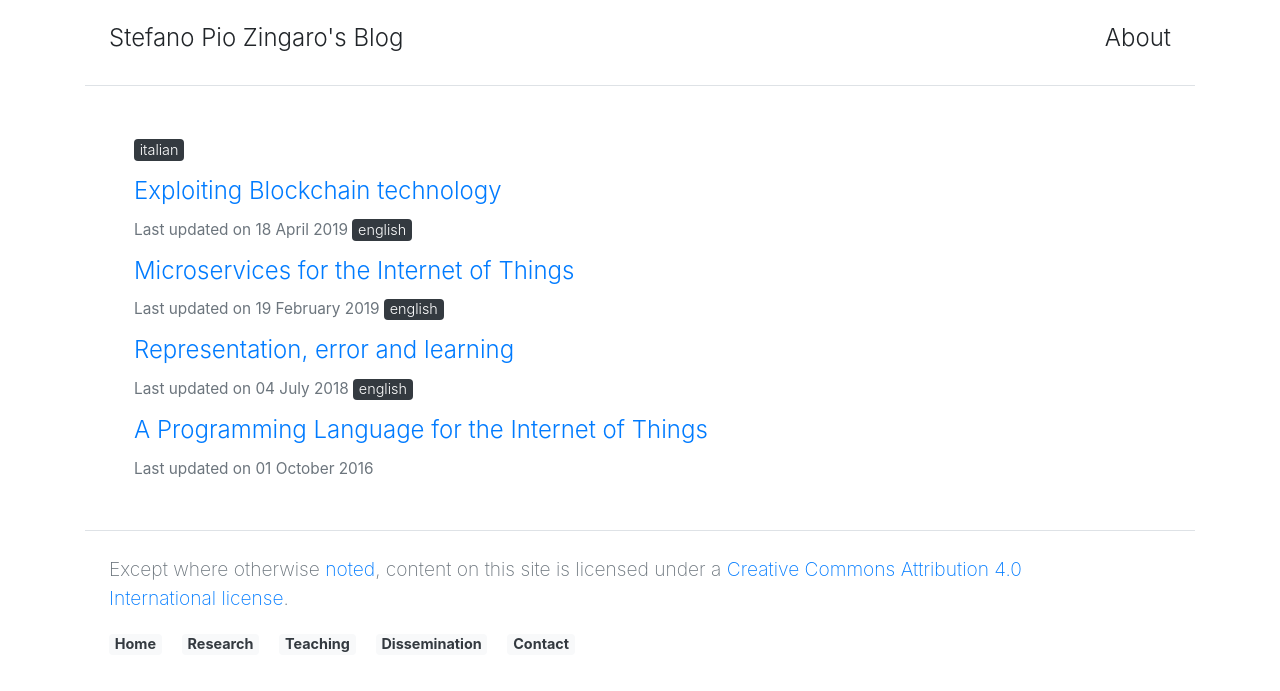
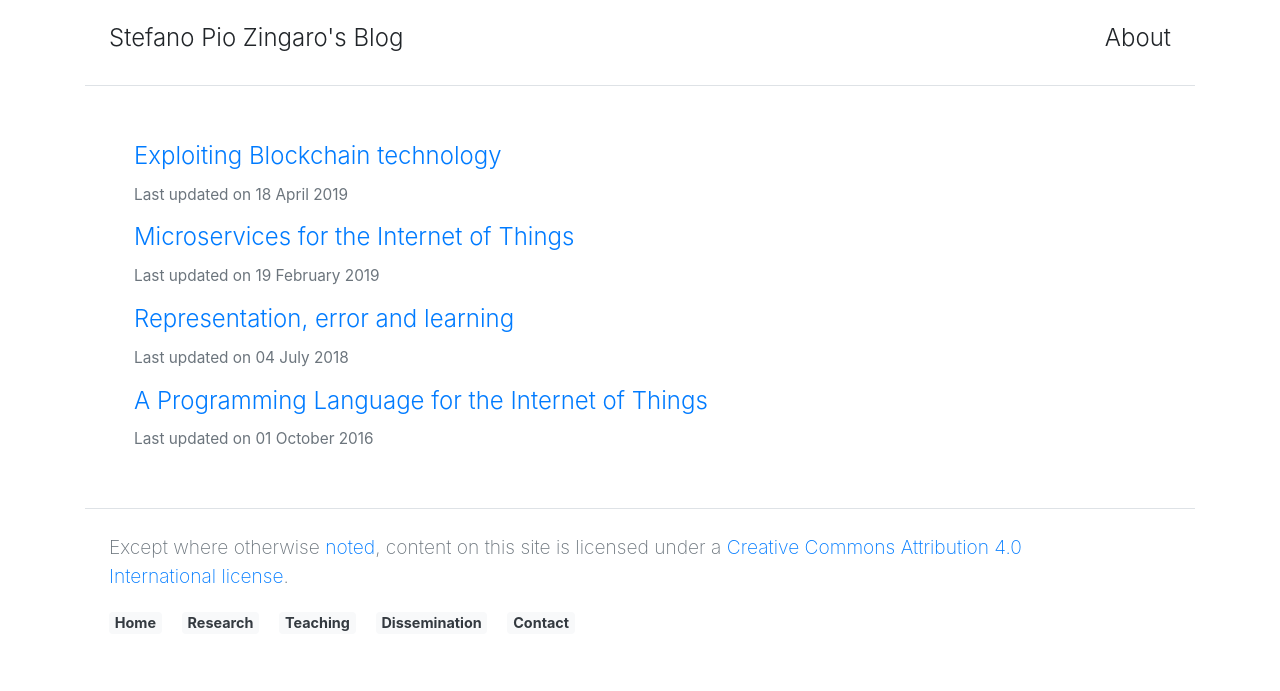
Before and after one commit to saltgz/saltgz.github.io, a Jekyll site: the page built from index.md, in a window 1280 px wide. Shown: the top 691 px of the page. Built offline with Jekyll 4.4.1, drawn with Linux system fonts in a browser that asks for light colours; comment, search, counter and statistics services are not loaded.

Commit message:
Update home.html

```diff
--- a/_layouts/home.html
+++ b/_layouts/home.html
@@ -5,12 +5,7 @@ layout: default
 <div class="px-3">
 
   {%- for post in site.posts -%}
-  <span class="py-2">
-    {% if post.language %}
-    <p class="badge badge-dark font-weight-light">
-      {{ post.language }}
-    </p>
-    {% endif %}
+  <div class="py-2">
     <a href="{{ post.url }}">
         <h4 class="font-weight-light text-inline">
             {{ post.title | escape }}
@@ -19,7 +14,7 @@ layout: default
     <small class="text-muted">
       Last updated on {{ post.date | date_to_long_string }}
     </small>
-  </span>
+  </div>
   {%- endfor -%}
 
 </div>
```
